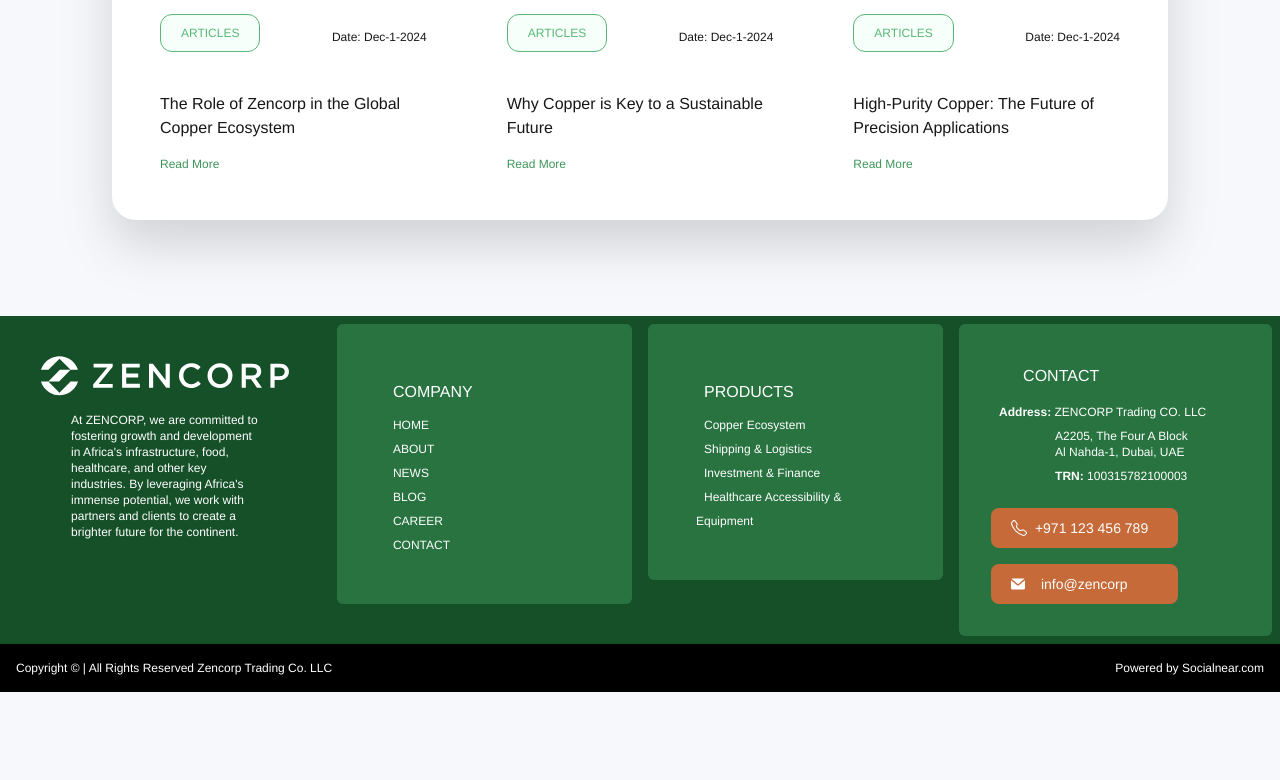
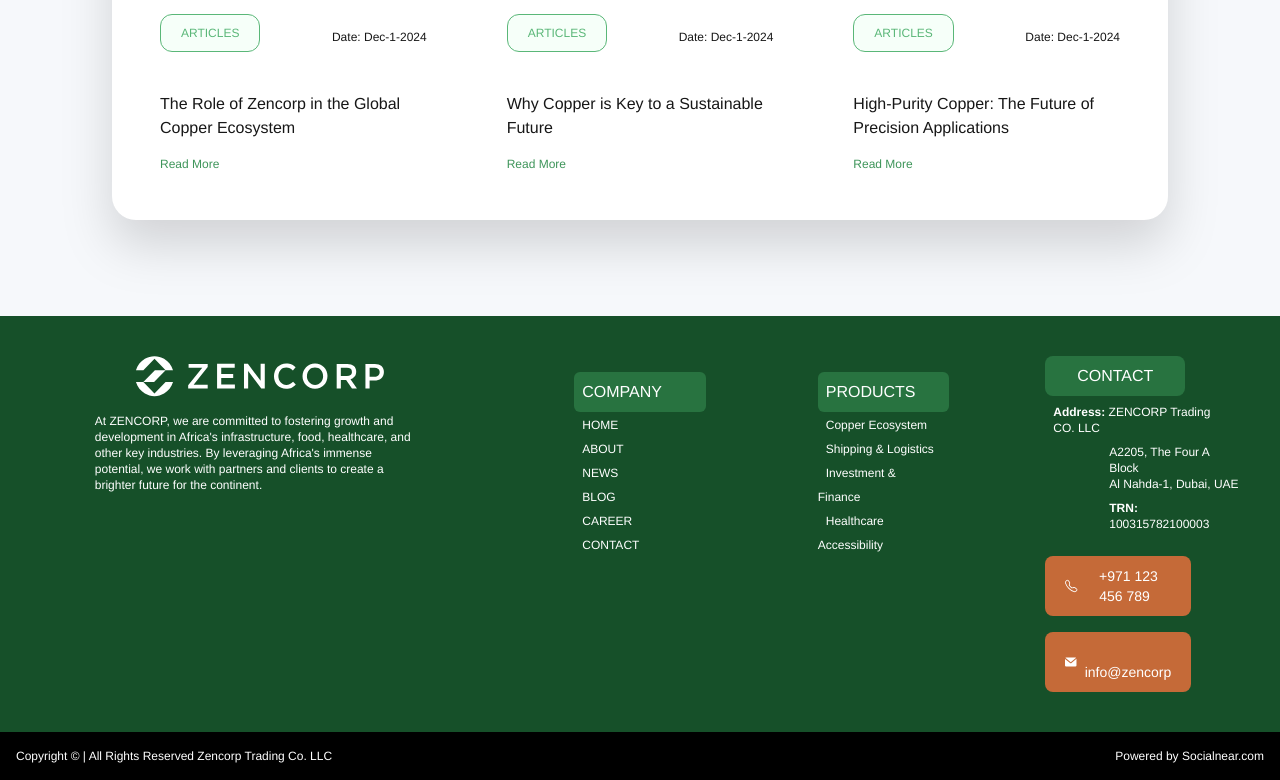
Before and after one commit to dewdigi/zencorpnext15, a Next.js app: page / in a window 1280 px wide. Shown: the part 2207-2987 px from the top of the page. Before the commit the page ends 2899 px from the top, so only its background shows below. Built offline with nearby package versions, Linux system fonts and the light colour scheme.

Commit message:
Initial commit

```diff
--- a/app/components/Footer.tsx
+++ b/app/components/Footer.tsx
@@ -8,14 +8,14 @@
     <div >
         <NewsSection/>
         <div className='flex flex-col lg:flex-row bg-Primary-1/100'>
-            <div className='m-2 p-8 flex flex-col items-center lg:justify-start p-2 lg:w-3/12 gap-4'>
+            <div className='m-2 p-8 flex flex-col items-center lg:justify-start p-2 lg:w-1/2 gap-4'>
                 <a href="#" className="text-2xl font-bold"> <Image src="/images/logo-zencorp.svg" width={249} height={40} alt="zencorp" /></a>
                 <p className='text-xs text-white lg:w-9/12 lg:text-left text-center'>At ZENCORP, we are committed to fostering growth and development in Africa&#39;s infrastructure, food, healthcare, and other key industries. By leveraging Africa&#39;s immense potential, we work with partners and clients to create a brighter future for the continent. </p>
             </div >
             <div className='flex flex-row lg:w-1/2 place-content-center items-start'>
-            <div className=' lg:w-1/2 m-2 md:p-8 bg-Primary-1/90 rounded-md  flex flex-col justify-self text-white '>
+            <div className=' lg:w-1/2 m-2 md:p-8  rounded-md  flex flex-col justify-self text-white '>
 
-                <ul className='bg-Primary-1/90 p-4 rounded-md'>
+                <ul className=' p-4 rounded-md'>
                     <li className='p-2 rounded-md bg-Primary-1/90' >COMPANY</li>
 
                     <li><Link rel="stylesheet" href="/" className="mx-2   hover:text-emerald-500 text-xs">HOME</Link></li>
@@ -33,22 +33,22 @@
 
             </div>
 
-            <div className=' lg:w-1/2 m-2 md:p-8 bg-Primary-1/90 rounded-md items-center flex flex-col  text-left  text-white'>
+            <div className=' lg:w-1/2 m-2 md:p-8  rounded-md items-start  flex flex-col  text-left  text-white'>
                 <ul className=' p-4 rounded-md'>
-                    <li className='px-2 py-2 bg-[#287340]'>PRODUCTS</li>
+                    <li className='px-2 py-2 rounded-md bg-[#287340]'>PRODUCTS</li>
                     <li><Link rel="stylesheet" href="/products/copper" className="m-2  hover:text-emerald-500 text-xs">Copper Ecosystem</Link></li>
 
                     <li><Link rel="stylesheet" href="/products/shipping" className="m-2 hover:text-emerald-500 text-xs" >Shipping & Logistics</Link></li>
 
                     <li><Link rel="stylesheet" href="/products/investment" className="m-2  hovezr:text-emerald-500 text-xs" >Investment & Finance</Link></li>
 
-                    <li><Link rel="stylesheet" href="/products/medical" className="m-2  hover:text-emerald-500 text-xs" >Healthcare Accessibility & Equipment</Link></li>
+                    <li><Link rel="stylesheet" href="/products/medical" className="m-2  hover:text-emerald-500 text-xs" >Healthcare Accessibility</Link></li>
 
                 </ul>
 
             </div>
             </div>
-            <div className=' lg:w-3/12 items-center bg-Primary-1/90 rounded-md lg:items-start m-2 p-8 flex flex-col text-left  text-white'>
+            <div className=' lg:w-3/12 items-center rounded-md lg:items-start m-2 p-8 flex flex-col text-left  text-white'>
 
                     <p className='px-8 rounded-lg py-2 bg-[#287340]'>CONTACT</p>
                     <p className='m-2 text-xs text-center lg:text-left'><span className='font-bold'>Address:</span> ZENCORP Trading CO. LLC</p>
```
